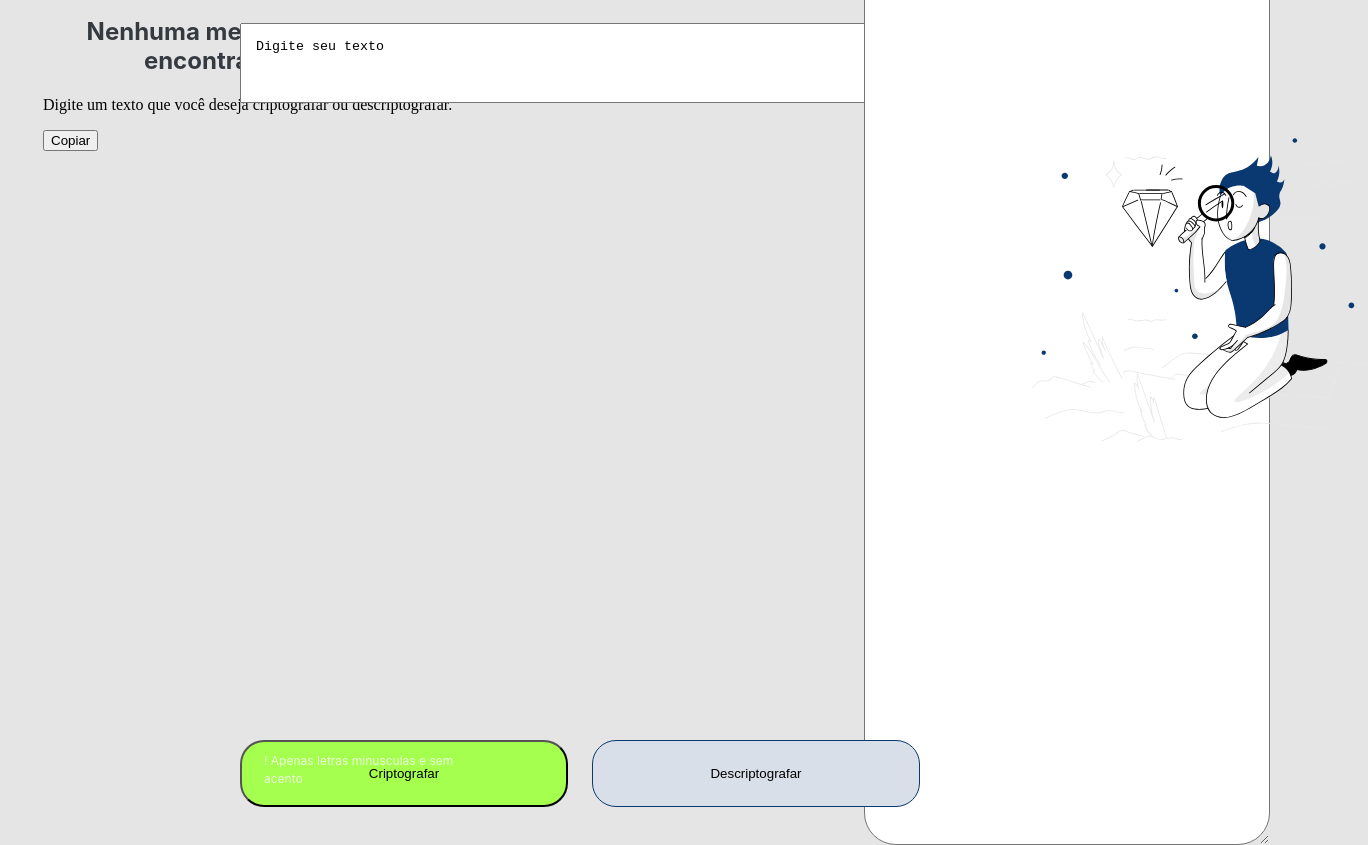
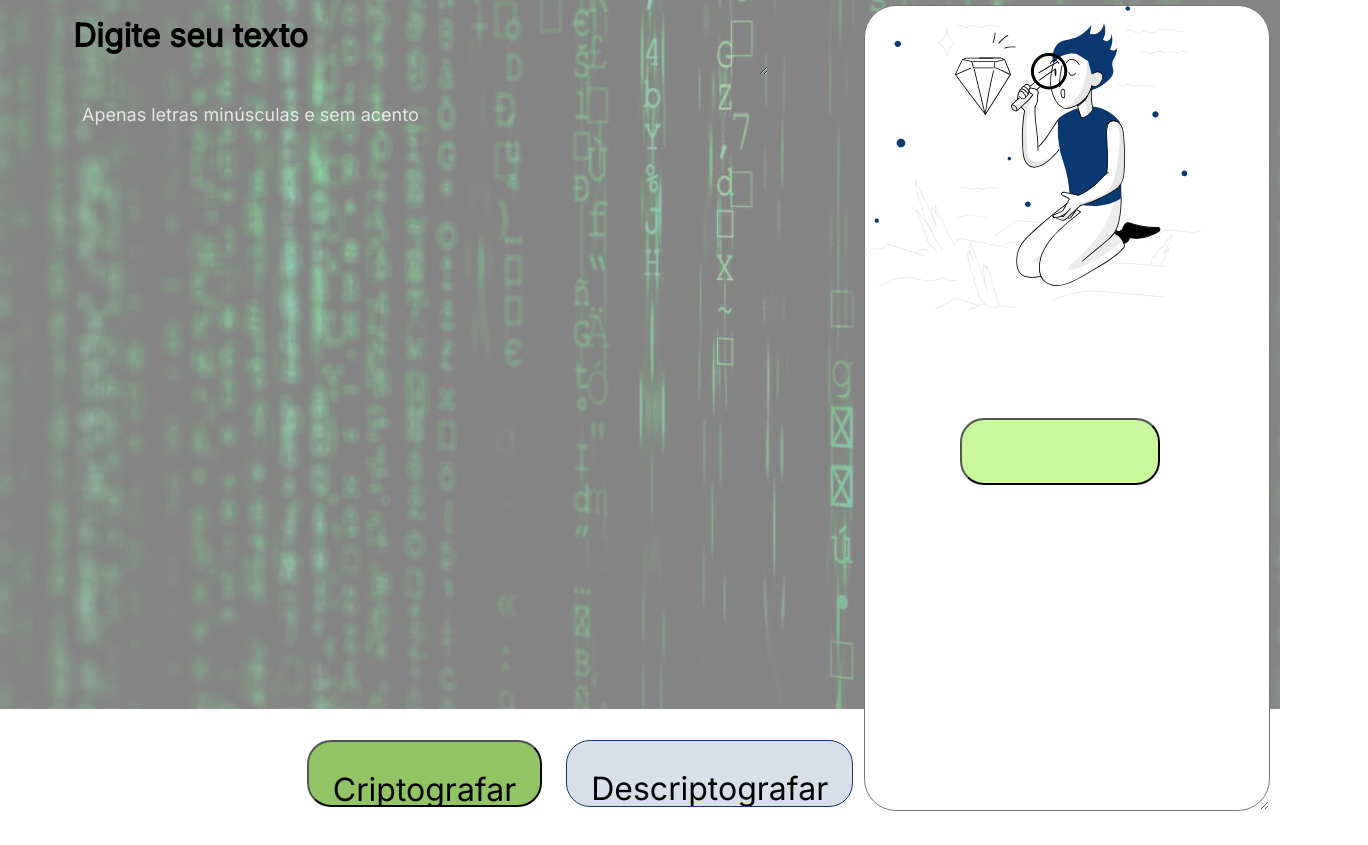
Before and after one commit to pbgv2705/Decodificador, a plain HTML site: page index.html in a window 1280 px wide. Shown: the part 145-990 px from the top of the page, 1368 px wide, since content can reach past the window. After the commit the page ends 952 px from the top, so only its background shows below. Drawn offline with Linux system fonts and the light colour scheme.

Commit message:
Melhorar o CSS, agregar imagens, agregar o js

```diff
--- a/index.html
+++ b/index.html
@@ -1,40 +1,44 @@
 <!DOCTYPE html>
-<html lang="en">
+<html lang="pt-br">
 
 <head>
     <meta charset="UTF-8">
-    <link rel="stylesheet" href="reset.css">
-    <link href="style.css" rel="stylesheet" type="text/css">
-    <title>Decodificador</title>
+    <link href="https://fonts.googleapis.com/css?family=Inter&display=swap" rel="stylesheet">
+    <link rel="stylesheet" href="style.css"  type="text/css">
+    <title>Encriptador</title>
 
 </head>
 
 <body>
     <header>
-        <img src="header.svg" class="logo" alt="Logo de Alura">
-         <!--  <img src="vector.svg" class="logo">-->
+        <img class="logo" src="images/header.svg" alt="Logo da Alura">
+        <!--  <img src="vector.svg" class="logo">-->
     </header>
     <main>
         <section class="texto">
-            <textarea id="entrada" class="texto-entrada" required>Digite seu texto</textarea>
-            <div class="area-saida">
-                <textarea id="saida" readonly class="texto-saida"></textarea>
-                <img src="Menino.svg" class="menino" alt="Menino aguardando o texto">
-                <h2 class="no-msg">Nenhuma mensagem encontrada</h2>
-                <p>Digite um texto que você deseja criptografar ou descriptografar.</p>
-                <input type="button" class="copiar" value="Copiar"></input>
+
+            <textarea id="entrada" class="textoEntrada" cols="40" rows="4" placeholder="Digite seu texto"></textarea>
+            <div>
+                <p class="minusculas">Apenas letras minúsculas e sem acento</p>
             </div>
+            <div class="botoes">
+                <input type="button" class="criptografar" value="Criptografar" onclick="callCriptografar()"></input>
+                <input type="button" class="descriptografar" value="Descriptografar" onclick="callDescriptografar()"></input>
+            </div>
+
+        </section>
+        <section class="area-saida">
+            <textarea id="saida" class="textoSaida" name="textoSaida" cols="40" rows = "10"></textarea>
+            <!--  <h2 class="no-msg">Nenhuma mensagem encontrada</h2>
+                <p>Digite um texto que você deseja criptografar ou descriptografar.</p> -->
+            <button class="copiar" value="Copiar" onclick="callCopiar"></button>
         </section>
 
+        <footer>
 
-
-        <section class="botoes">
-            <p class="minusculas">&excl; Apenas letras minusculas e sem acento</p>
-            <input type="button" class="criptografar" value="Criptografar"></input>
-            <input type="button" class="descriptografar" value="Descriptografar"></input>
-
-        </section>
+        </footer>
     </main>
+    <script src="script.js"></script>
 </body>
 
 </html>
--- /dev/null
+++ b/script.js
@@ -0,0 +1,61 @@
+
+var inputText = document.getElementById("entrada");
+var outputText = document.querySelector("textoSaida");
+const btncriptografar = document.querySelector("button");
+var copyText = " ";
+
+
+var codigos = [["e", "enter"], ["i", "imes"], ["a", "ai"], ["o", "ober"], ["u", "ufat"]];
+console.log(codigos);
+
+
+
+function callCriptografar() {
+    console.log("inputText.value = " + inputText.value)
+    let msgCriptografado = fncriptografar(inputText.value);
+    outputText = msgCriptografado;
+}
+function fncriptografar(strEntrada) {
+    console.log("entró en la funcion criptografar");
+    let strSaida = "";
+    strEntrada = strEntrada.toLowerCase();
+    console.log(strEntrada, "strEntrada = " + strEntrada);
+    strSaida = strEntrada.replaceAll("a", "ai");
+    console.log(strSaida);
+    /*  strSaida = strSaida.replaceAll("e", "enter");
+      console.log(strSaida);
+      strSaida = strSaida.replaceAll("i", "imes");
+      console.log(strSaida);
+      strSaida = strSaida.replaceAll("o", "ober");
+      console.log(strSaida);
+      strSaida = strSaida.replaceAll("u", "ufat");
+      console.log(strSaida); */
+
+    document.getElementById("saida").innerHTML = strSaida;
+    console.log("area saida: " + document.getElementById("saida").innerHTML);
+}
+
+function callDescriptografar() {
+    console.log("inputText.value = " + inputText.value)
+    let msgCriptografado = fndescriptografar(inputText.value);
+    outputText = msgCriptografado;
+}
+function fndescriptografar(strEntrada) {
+    console.log("entró en la funcion desencriptografar");
+    let strSaida = "";
+    strEntrada = strEntrada.toLowerCase();
+    console.log(strEntrada, "strEntrada = " + strEntrada);
+    strSaida = strEntrada.replaceAll("ai", "a");
+    console.log(strSaida);
+}
+
+function callCopiar() {
+    console.log("entró en callCopiar");
+    outputText = " ";
+    inputText = copyText;
+    console.log("outputText = " + outputText, "inputText = " + inputText);
+}
+
+/*function fnCopiar(str) {
+
+}*/
--- a/style.css
+++ b/style.css
@@ -1,49 +1,108 @@
-.logo {
-    color: white;
+* {
+    font-family: 'Inter', sans-serif;
+    font-weight: 400;
+    font-size: 32px;
+    line-height: 150%;
 }
 
-body {
-    /* background: url(matrix1.jpg); */
-    background: #e5e5e5;
+.logo {
+    margin-left: 20px;
+    padding: 20px;
+    width: 25%;
 }
 
-.texto {
-    display: inline-block;
-    padding: 20px;
-    margin: 15px;
+main {
+    display: flex;
+    margin-left: 50px;
+    margin-bottom: 50px;
+}
+body {
+    background: url("images/matrix1.jpg");
+    background-repeat: no-repeat;
+    background-size: cover;
+
 }
 
-.texto-entrada {
-    position: absolute;
+.textoEntrada {
+   /* position: absolute; */
     height: 48px;
     width: 680px;
     left: 240px;
     top: 168px;
-    border-radius: nullpx;
     padding: 15px;
+    border: none;
+    background: transparent;
+    font-size: 32px;
+    font-weight: bold;
+    color: #FFFFFF;
+}
+
+::placeholder {
+    color: black;
+    outline: none;
+}
+.minusculas {
+      position: absolute;
+      width: 500px;
+      height: 18px;
+      margin-left: 24px;
+      font-family: 'Inter';
+      /* flex: none;
+      order: 1; */
+      flex-grow: 0;
+      margin-bottom: 20px;
+      font-style: normal;
+      font-weight: 400;
+      font-size: 18px;
+      line-height: 18px;
+      color: #FFFFFF;
+      opacity: 0.8;
+
 
   }
+
 .area-saida {
-    display: block;
+   /* position: relative; */
+    color: #000000;
+    margin-top: 150px;
 }
-.texto-saida {
-    position: absolute;
-    height: 944px;
+
+.textoSaida {
+    position: fixed;
+    height: 800px;
     width: 400px;
     /* left: 1000px;*/
     right: 10px;
-    top: 40px;
+    top: 150px;
     border-radius: 32px;
+    background-image: url(images/Menino.svg);
+    background-repeat: no-repeat;
 
 }
 
 .menino {
-    position: absolute;
+   /* position: absolute; */
     width: 336px;
     height: 304px;
     left: 1032px;
     top: 283px;
 }
+
+.copiar {
+    background-color: #a9f4639f;
+    box-sizing: border-box;
+    padding: 24px;
+    width: 200px;
+    right: 120px;
+    bottom: 150px;
+    height: 67px;
+    border-radius: 24px;
+    position: absolute;
+    margin-bottom: 20px;
+    /* color: #000000; */
+}
+
+
 .no-msg {
     width: 336px;
     height: 58px;
@@ -59,93 +118,61 @@ top: 283px;
 
     color: #343A40;
     /* Inside auto layout */
-    flex: none;
+  /* flex: none; */
     order: 0;
     align-self: stretch;
     flex-grow: 0;
 }
 
-.minusculas {
-    position: absolute;
-    width: 228px;
-    height: 18px;
-    left: 24px;
-
-    font-family: 'Inter';
-    font-style: normal;
-    font-weight: 400;
-    font-size: 12px;
-    line-height: 18px;   /* 150%; */
-    /* identical to box height, or 18px */
-
-    color: #FFFFFF;
-    opacity: 0.8;
-    /* Inside auto layout */
-    flex: none;
-    order: 1;
-    flex-grow: 0;
-}
-
 .botoes {
     display: flex;
-    flex-direction: row;
-    align-items: flex-start;
+  /*  flex-direction: row;
+    align-items: flex-start; */
     padding: 0px;
     gap: 24px;
+    margin-bottom: 30px;
 
     position: absolute;
     width: 680px;
     height: 67px;
     left: 240px;
     top: 885px;
-
+    justify-content: center;
 }
 
 .criptografar {
-    display: flex;
-    flex-direction: row;
-    align-items: flex-start;
+   /* display: flex;
+    flex-direction: row; */
+    align-items: center;
+    justify-content: center;
+    text-align: center;
     padding: 24px;
-    gap: 8px;
-    width: 328px;
+    /*  gap: 8px;
+    width: 328px;*/
     height: 67px;
-    /* Dark blue/dark-blue-300 */
-
-background: #a4ff4e;
+    background: #519f089f;
     border-radius: 24px;
 
     /* Inside auto layout */
 
-flex: none;
+    /*  flex: none;
     order: 0;
-flex-grow: 0;
+    flex-grow: 0;*/
+
 }
+
 .descriptografar {
-    box-sizing: border-box;
-
-/* Auto layout */
-
-display: flex;
-flex-direction: row;
-align-items: flex-start;
+  /*  display: flex;
+    align-items: center; */
+    justify-content: center;
+    text-align: center;
     padding: 24px;
-gap: 8px;
-
-width: 328px;
+    /* width: 328px; */
     height: 67px;
-
-/* Light gray */
-
     background: #D8DFE8;
-/* Dark blue/dark-blue-300 */
-
     border: 1px solid #0A3871;
     border-radius: 24px;
-
-/* Inside auto layout */
-
-flex: none;
+    /*   flex: none;
     order: 1;
-flex-grow: 0;
-
+    flex-grow: 0; */
 }
```
Also changed, not shown: images/Menino.svg (renamed from Menino.svg), images/header.svg (renamed from Header.svg), images/matrix1.jpg (added), images/matrix2.jpeg (added). Lines whose indentation alone changed are shown as unchanged.
